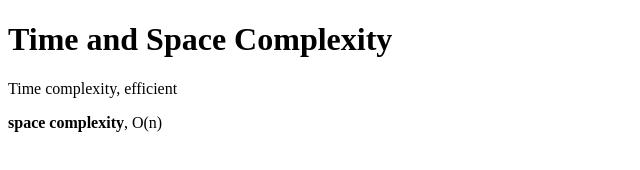
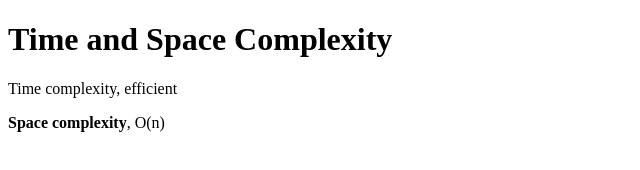
Before and after one commit to acciojob/time-and-space-complexity-piyush1212, a website: page main.html in a window 1280 px wide. Shown: the full height of the page, 0-640 px from the left. Drawn offline with Linux system fonts and the light colour scheme.

Commit message:
created a submission

```diff
--- a/main.html
+++ b/main.html
@@ -10,7 +10,7 @@
 	<!-- the entire body must be written by student -->
 	<h1>Time and Space Complexity</h1>
 	<p>Time complexity, efficient</p>
-	<p><b>space complexity</b>, O(n) </p>
+	<p><b>Space complexity</b>, O(n) </p>
 
     <script type="text/javascript" src="./script.js">
 </script>
```
